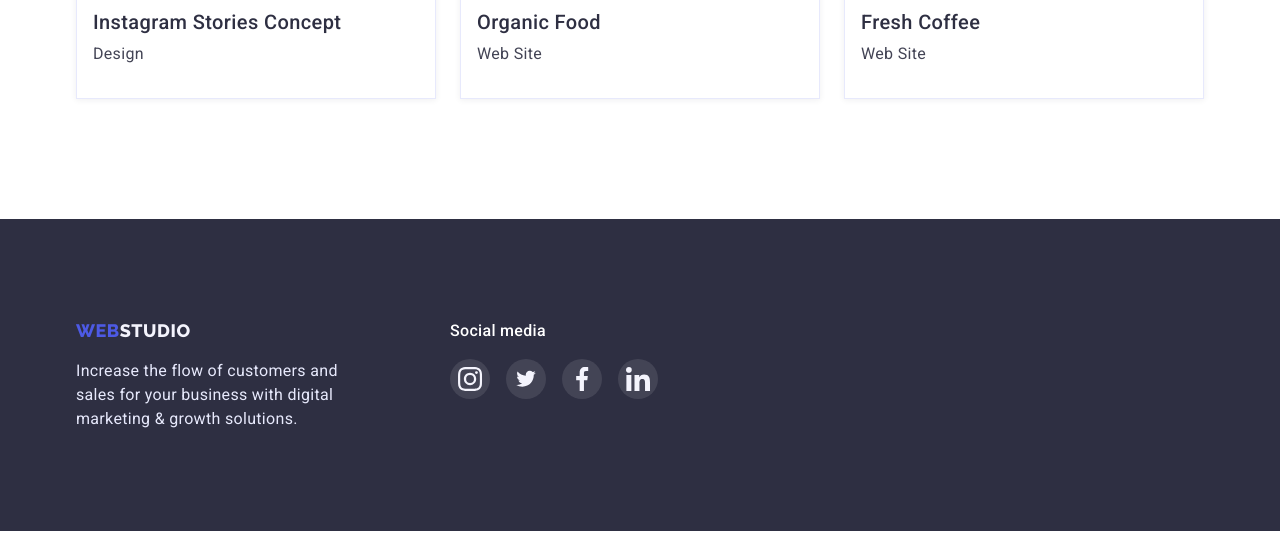
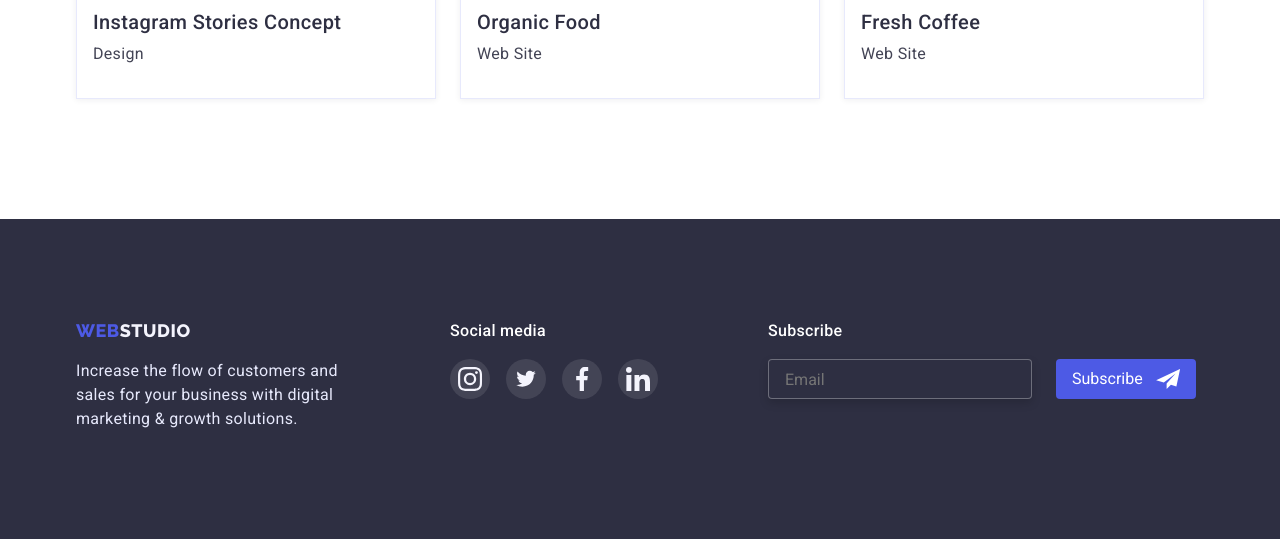
Before and after one commit to 01AG/goit-markup-hw-06, a plain HTML site: page portfolio.html in a window 1280 px wide. Shown: the part 1551-2090 px from the top of the page. Drawn offline with nearby package versions, Linux system fonts and the light colour scheme.

Commit message:
Homework 6

```diff
--- a/portfolio.html
+++ b/portfolio.html
@@ -234,6 +234,21 @@
                     </li>
                 </ul>
             </div>
+            <div class="subscribe-footer-soc" >
+                <p class="subscribe-tittle" >Subscribe</p>
+            <form class="subscribe-footer" >
+                   <input class="subscribe-input"
+                             name="user-email"
+                             type="email"
+                             placeholder="Email"
+                             required>
+                   <button class="button-subscribe" type="submit">Subscribe
+                            <svg class="subscribe-icon "width="24" height="20">
+                                    <use href="./images/symbol-defs-svg.svg#icon-icon-send-1"></use>
+                            </svg>
+                        </button>
+            </form>
+            </div>
         </div>
     </footer>
 
```
